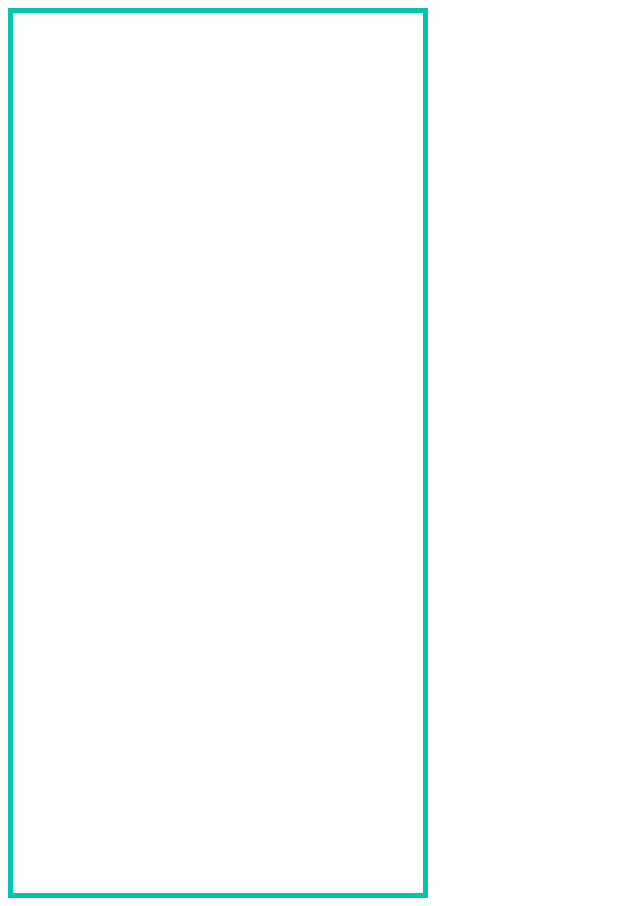
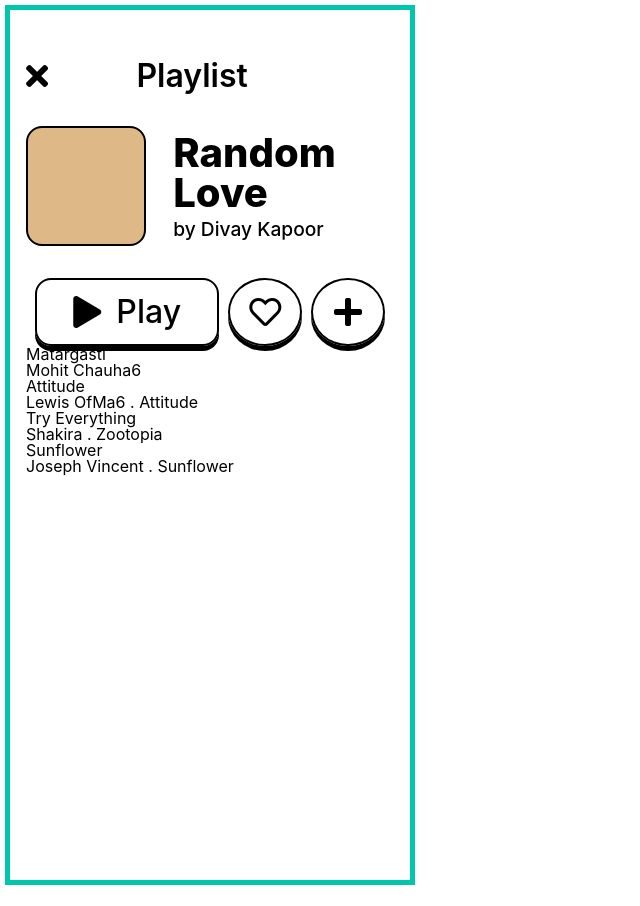
Before and after one commit to jinho6225/css_layout, a website: page kokoa_challenge/day10/index.html in a window 1280 px wide. Shown: the whole page, without its empty margins (0-640 px from the left). Drawn offline with nearby package versions, Linux system fonts and the light colour scheme.

Commit message:
processing

```diff
--- a/kokoa_challenge/day10/index.html
+++ b/kokoa_challenge/day10/index.html
@@ -1,15 +1,69 @@
 <!DOCTYPE html>
 <html>
+  <head>
+    <meta charset="utf-8">
+    <meta name="viewport" content="width=device-width">
+    <title>You Are Awesome!</title>
+    <link rel="stylesheet" href="https://cdn.jsdelivr.net/npm/reset-css@5.0.1/reset.min.css">
+    <link rel="stylesheet" href="https://cdn.jsdelivr.net/gh/FortAwesome/Font-Awesome@5.14.0/css/all.min.css">
+    <link rel="stylesheet" href="style.css">
+  </head>
+  <body>
+	  <div class="container">
+		<div class="header">
+			<i class="fas fa-times fa-2x"></i>
+			<h1 class="header__text">Playlist</h1>
+		</div>
 
-<head>
-	<meta charset="utf-8">
-	<meta name="viewport" content="width=device-width">
-	<title>repl.it</title>
-	<link rel="stylesheet" href="styles.css">
-</head>
-
-<body>
-	<div class="container"></div>
-</body>
-
+		<div class="playing">
+			<div class="playing__img-box">
+				<div class="playing__img-box__image"></div>
+			</div>
+			<div class="playing-info">
+				<h1 class="playing-info__title">Random Love</h1>
+				<h5 class="playing-info__singer">by Divay Kapoor</h5>
+			</div>
+		</div>
+		<div class="control-box">
+			<div class="control-box__play-btn">
+				<i class="fas fa-play fa-2x"></i>
+				<span class="control-box__play-btn__text">Play</span>
+			</div>
+			<div class="control-box__heart-btn">
+				<i class="far fa-heart fa-2x"></i>
+			</div>
+			<div class="control-box__add-btn">
+				<i class="fas fa-plus fa-2x"></i>
+			</div>
+		</div>
+		<div class="next-song">
+			<div class="next-song__preview"></div>
+			<div class="next-song__info">
+				<h3 class="next-song__title">Matargasti</h3>
+				<h6 class="next-song__singer">Mohit Chauha6</h6>
+			</div>
+		</div>
+		<div class="next-song">
+			<div class="next-song__preview"></div>
+			<div class="next-song__info">
+				<h3 class="next-song__title">Attitude</h3>
+				<h6 class="next-song__singer">Lewis OfMa6 . Attitude</h6>
+			</div>
+		</div>
+		<div class="next-song">
+			<div class="next-song__preview"></div>
+			<div class="next-song__info">
+				<h3 class="next-song__title">Try Everything</h3>
+				<h6 class="next-song__singer">Shakira . Zootopia</h6>
+			</div>
+		</div>
+		<div class="next-song">
+			<div class="next-song__preview"></div>
+			<div class="next-song__info">
+				<h3 class="next-song__title">Sunflower</h3>
+				<h6 class="next-song__singer">Joseph Vincent . Sunflower</h6>
+			</div>
+		</div>
+	  </div>
+  </body>
 </html>
--- /dev/null
+++ b/kokoa_challenge/day10/style.css
@@ -0,0 +1,116 @@
+* {
+    box-sizing: border-box;
+  }
+
+body {
+  font-family:-apple-system, BlinkMacSystemFont, 'Segoe UI', Roboto, Oxygen, Ubuntu, Cantarell, 'Open Sans', 'Helvetica Neue', sans-serif
+}
+
+.container {
+  width: 410px;
+  height: 880px;
+  border: 5px solid #00C6AC;
+  margin: 5px 5px;
+  padding: 1em;
+
+}
+
+.header {
+  display: flex;
+  justify-content: center;
+  align-items:center;
+  height: 100px;
+}
+
+.header .fa-times {
+  width: 30%;
+}
+.header .header__text {
+  width: 70%;
+  font-size: 2em;
+  font-weight: 600;
+}
+
+.playing {
+  display: flex;
+  justify-content: space-between;
+  align-items:flex-end;
+  height: 120px;
+}
+
+.playing_img-box {
+  width: 40%;
+}
+.playing__img-box__image {
+  width: 120px;
+  height: 120px;
+  border: 2px solid black;
+  border-radius: 16px;
+  background-color: burlywood;
+}
+.playing-info {
+  width: 60%;
+  height: 100%;
+  display: flex;
+  flex-direction: column;
+  justify-content: space-evenly;
+  align-items: flex-start;
+}
+
+.playing-info__title {
+  font-size: 2.5em;
+  font-weight: 800;
+}
+
+.playing-info__singer {
+  font-size: 1.2em;
+  font-weight: 500;
+}
+
+.control-box {
+  display: flex;
+  align-items: flex-end;
+  justify-content: space-evenly;
+  height: 100px;
+}
+
+.control-box__play-btn {
+  width: 50%;
+  display: flex;
+  justify-content: center;
+  align-items: center;
+  border: 2px solid black;
+  padding: 1em;
+  border-radius: 16px;
+  box-shadow: 0 5px 0 black;
+
+}
+
+.control-box__play-btn .fa-play {
+  margin-right: 15px;
+
+}
+
+.control-box__play-btn .control-box__play-btn__text {
+  font-size: 2em;
+  font-weight: 500;
+}
+
+.control-box__heart-btn {
+  width: 20%;
+  border: 2px solid black;
+  padding: 1em;
+  border-radius: 50%;
+  box-shadow: 0 5px 0 black;
+  display: flex;
+  justify-content: center;
+}
+.control-box__add-btn {
+  width: 20%;
+  border: 2px solid black;
+  padding: 1em;
+  border-radius: 50%;
+  box-shadow: 0 5px 0 black;
+  display: flex;
+  justify-content: center;
+}
--- a/kokoa_challenge/day10/styles.css
+++ /dev/null
@@ -1,5 +0,0 @@
-div.container {
-    width: 410px;
-    height: 880px;
-    border: 5px solid #00C6AC
-}
```
